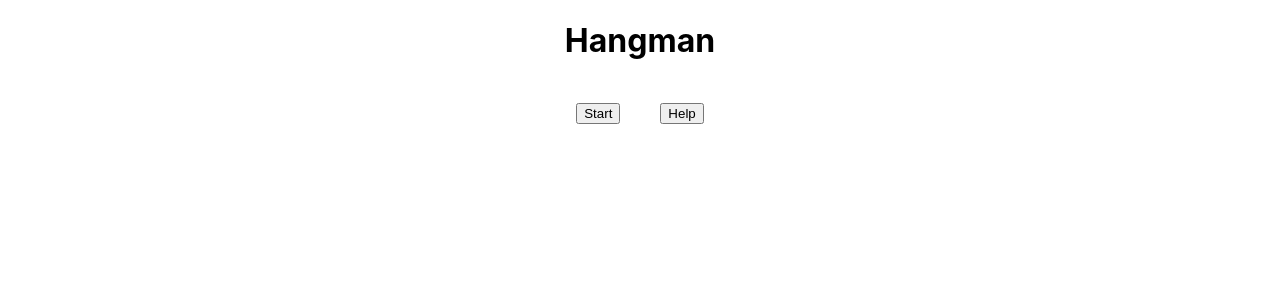
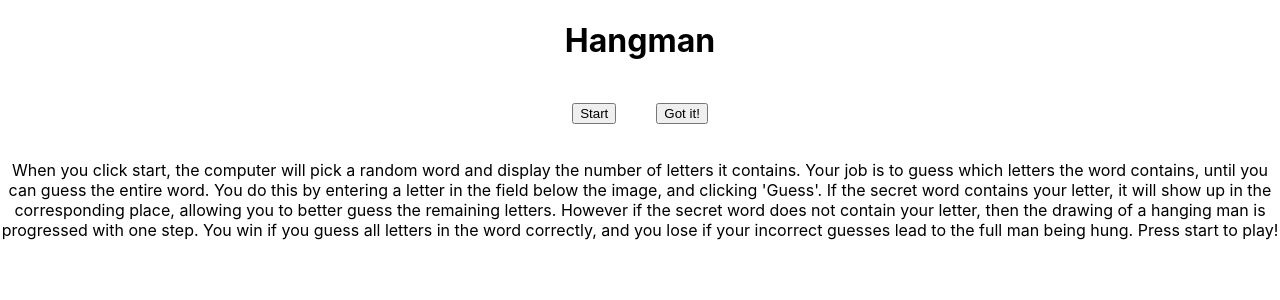
Before and after one commit to tamiragun/Hangman, a React (Create React App) app: page / in a window 1280 px wide. Both pictures are taken after a click on the button "Help". Shown: the top 300 px of the page. Built offline with nearby package versions, Linux system fonts and the light colour scheme.

Commit message:
Help button toggles help display

```diff
--- a/src/components/Button/Button.js
+++ b/src/components/Button/Button.js
@@ -1,5 +1,5 @@
-import React from 'react';
-import './Button.css';
+import React from "react";
+import "./Button.css";
 
 export class Button extends React.Component {
   render() {
--- a/src/components/Game/Game.js
+++ b/src/components/Game/Game.js
@@ -14,8 +14,10 @@ export class Game extends React.Component {
       correctGuesses: 0,
       lettersToGuess: [],
       gameStatus: "",
+      displayHelp: false,
     };
     this.onStart = this.onStart.bind(this);
+    this.onHelp = this.onHelp.bind(this);
     this.onGuess = this.onGuess.bind(this);
     this.displayGameStatus = this.displayGameStatus.bind(this);
   }
@@ -27,7 +29,7 @@ export class Game extends React.Component {
     this.setState({ winningWord: pickRandomWord(listOfWords, 4, 10) });
     //Populate the correct guesses array with the right number of underscores
     //Done asynchronously to allow for this.state.winningWord to update first
-    //FIND BETTER WAY TO DO THIS ********************************************************************************************
+    //TODO #2 replace TimeOut with a better way to display empty letter slots ********************************************************************************************
     setTimeout(() => {
       this.setState({
         lettersToGuess: populateUnderscores(this.state.winningWord),
@@ -35,6 +37,13 @@ export class Game extends React.Component {
     }, 500);
     //(Re)set guesses to zero at start of game
     this.setState({ incorrectGuesses: 0, correctGuesses: 0 });
+  }
+
+  onHelp() {
+    //Toggle the help status when the button is clicked
+    this.setState((prevState) => ({
+      displayHelp: !prevState.displayHelp,
+    }));
   }
 
   onGuess(letter) {
@@ -102,8 +111,12 @@ export class Game extends React.Component {
             name={this.state.gameStatus === "" ? "Start" : "Restart"}
             onClick={this.onStart}
           />
-          <Button name="Help" />
+          <Button
+            name={this.state.displayHelp ? "Got it!" : "Help"}
+            onClick={this.onHelp}
+          />
         </div>
+        <div>{this.state.displayHelp && displayHelp}</div>
         <HangmanDisplay incorrectGuesses={this.state.incorrectGuesses} />
         <LetterDisplay lettersToGuess={this.state.lettersToGuess} />
         {this.displayGameStatus()}
@@ -136,6 +149,22 @@ function populateUnderscores(word) {
   return underscores;
 }
 
-//***********************************************************************************************************************************$ */
-//List of words to pick from. REPLACE THIS WITH PARSED DICTIONARY
+//************************************************************************************************************************************
+//List of words to pick from. TODO #1 Replace this with all words in the provided dictionary
 const listOfWords = ["laptop", "wolf", "cowboy"];
+
+//Help description to explain the rules if the user needs help:
+const displayHelp = (
+  <p>
+    When you click start, the computer will pick a random word and display the
+    number of letters it contains. Your job is to guess which letters the word
+    contains, until you can guess the entire word. You do this by entering a
+    letter in the field below the image, and clicking 'Guess'. If the secret
+    word contains your letter, it will show up in the corresponding place,
+    allowing you to better guess the remaining letters. However if the secret
+    word does not contain your letter, then the drawing of a hanging man is
+    progressed with one step. You win if you guess all letters in the word
+    correctly, and you lose if your incorrect guesses lead to the full man being
+    hung. Press start to play!
+  </p>
+);
```
Lines whose indentation alone changed are shown as unchanged.
